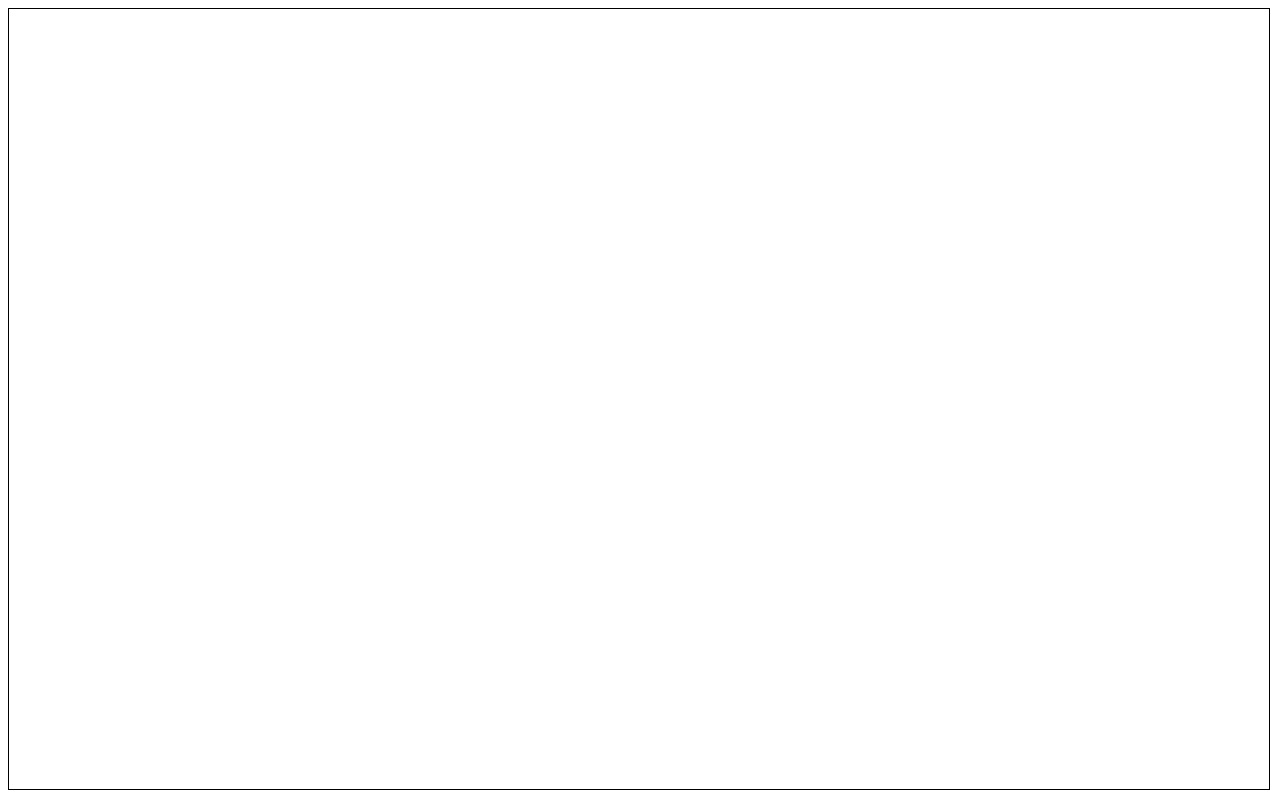
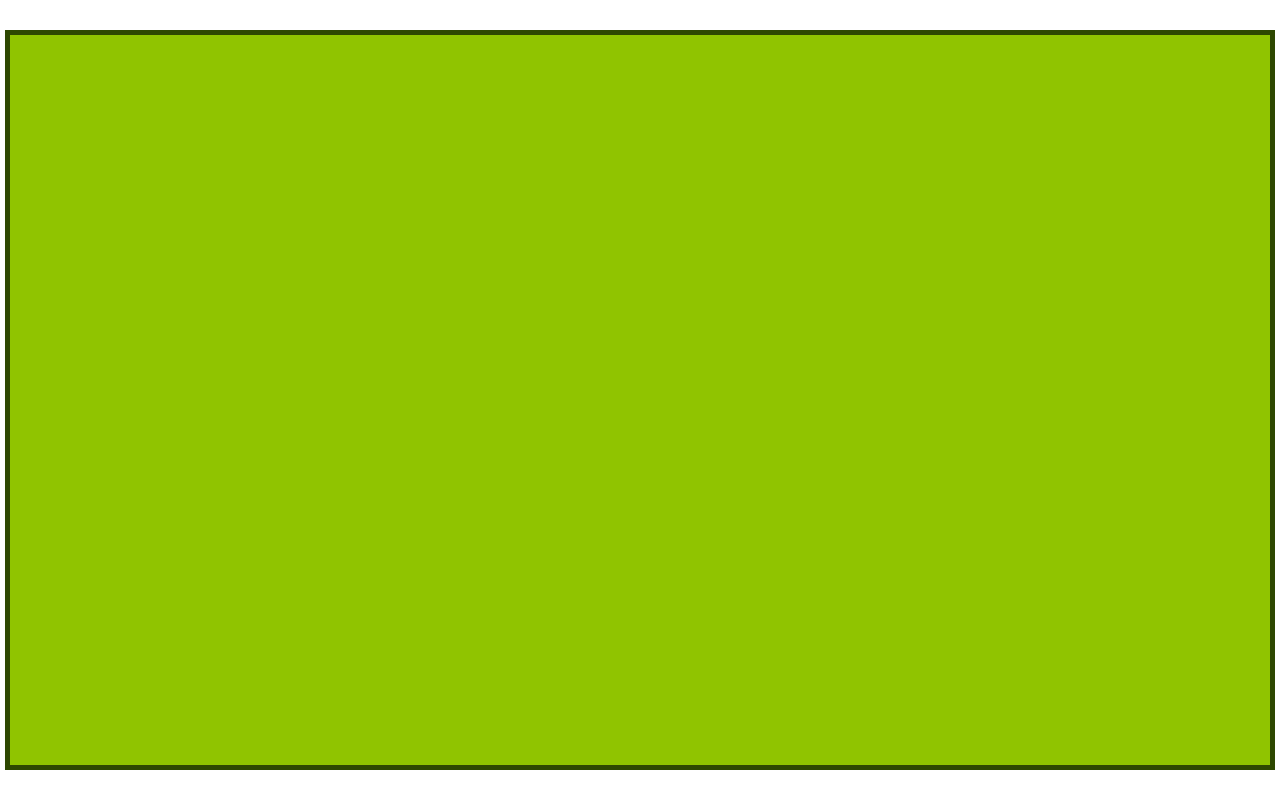
Before and after one commit to FrediArro/KaiOS-snake, a plain HTML site: page index.html in a window 1280 px wide. Drawn offline with Linux system fonts and the light colour scheme.

Commit message:
Positioned the canvas, and made the background green.

```diff
--- a/app.js
+++ b/app.js
@@ -2,19 +2,17 @@ window.addEventListener("load", function() {
   console.log("Snake Game opened");
 });
 
-// reference to canvas source: https://blog.codepen.io/2013/07/29/full-screen-canvas/
-var can = document.getElementById("full");
-
+// reference to canvas
+var canvas = document.getElementById("mycanvas");
+    var w = window.innerWidth-20 + "px";
+    var h = window.innerHeight-70 + "px";
 function resizeCanvas() {
-  can.style.width = window.innerWidth-20 + "px";
+    canvas.style.width = w;
   // artifical delay so innerHeight is correct
   setTimeout(function() {
-    can.style.height = window.innerHeight-20 + "px";
+    canvas.style.height = h;
   }, 0);
 };
-
-// Webkit/Blink will fire this on load, but Gecko doesn't.
-window.onresize = resizeCanvas;
-
 // So we fire it manually...
 resizeCanvas();
+//source to canvas resizing function: https://blog.codepen.io/2013/07/29/full-screen-canvas/
--- a/index.html
+++ b/index.html
@@ -14,7 +14,8 @@
 
   <body>
     <!-- This code is in the public domain. Enjoy! -->
-    <canvas id="full" style="border:1px solid #000000;"></canvas>
+    <canvas id="mycanvas">
+    </canvas>
   </body>
 
 </html>
--- a/styles.css
+++ b/styles.css
@@ -0,0 +1,7 @@
+#mycanvas {
+  position:absolute;
+  top: 30px;
+  left: 5px;
+  border:5px solid #2E4801;
+  background-color: #90C400;
+}
```
